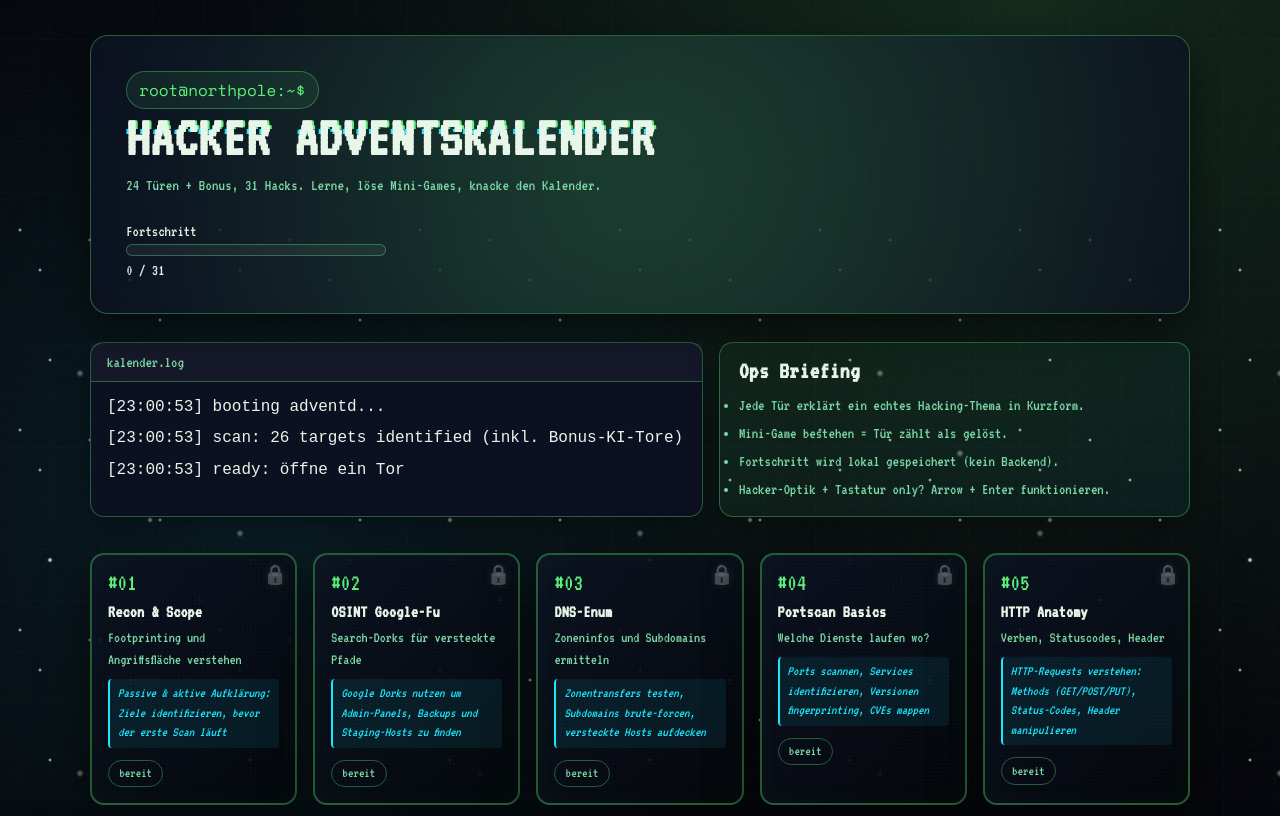
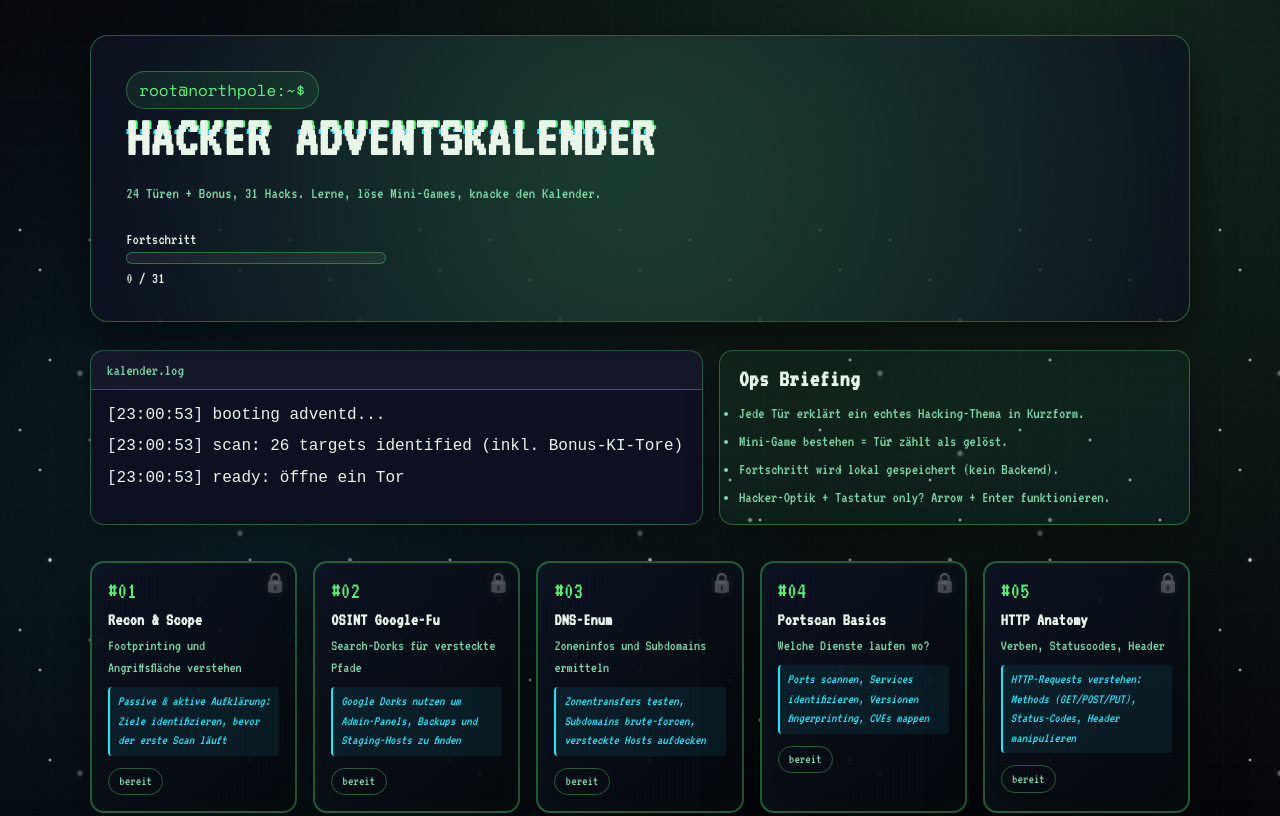
Before and after one commit to Anes-03/Hacking-Adventskalender-2025, a plain HTML site: page index.html in a window 1280 px wide. Shown: the top 816 px of the page. Drawn offline with nearby package versions, Linux system fonts and the light colour scheme.

Commit message:
Refactor code structure for improved readability and maintainability

```diff
--- a/index.html
+++ b/index.html
@@ -7,6 +7,10 @@
   <title>Hacker Adventskalender</title>
   <link rel="preconnect" href="https://fonts.googleapis.com">
   <link rel="preconnect" href="https://fonts.gstatic.com" crossorigin>
+  <link rel="apple-touch-icon" sizes="180x180" href="apple-touch-icon.png">
+  <link rel="icon" type="image/png" sizes="32x32" href="favicon-32x32.png">
+  <link rel="icon" type="image/png" sizes="16x16" href="favicon-16x16.png">
+  <link rel="icon" href="favicon.ico">
   <link href="https://fonts.googleapis.com/css2?family=VT323&family=Space+Mono:wght@400;700&display=swap"
     rel="stylesheet">
   <link rel="stylesheet" href="styles.css" />
@@ -23,8 +27,10 @@
   <div class="container">
     <header class="hero">
       <div class="badge">root@northpole:~$</div>
-      <h1 class="glitch" data-text="Hacker Adventskalender">Hacker Adventskalender</h1>
-      <p class="tagline">24 Türen + Bonus, 31 Hacks. Lerne, löse Mini-Games, knacke den Kalender.</p>
+      <div class="hero-title">
+        <h1 class="glitch" data-text="Hacker Adventskalender">Hacker Adventskalender</h1>
+        <p class="tagline">24 Türen + Bonus, 31 Hacks. Lerne, löse Mini-Games, knacke den Kalender.</p>
+      </div>
       <div class="hero-actions">
         <div class="progress">
           <span id="progress-label">Fortschritt</span>
--- a/styles.css
+++ b/styles.css
@@ -104,6 +104,13 @@ p {
 .hero * {
   position: relative;
   z-index: 1;
+}
+
+.hero-title {
+  display: grid;
+  gap: 0.5rem;
+  flex: 1 1 380px;
+  min-width: 300px;
 }
 
 .badge {
```
Also changed, not shown: Logo.png (added), android-chrome-192x192.png (added), android-chrome-512x512.png (added), apple-touch-icon.png (added), favicon-16x16.png (added), favicon-32x32.png (added), favicon.ico (added).
